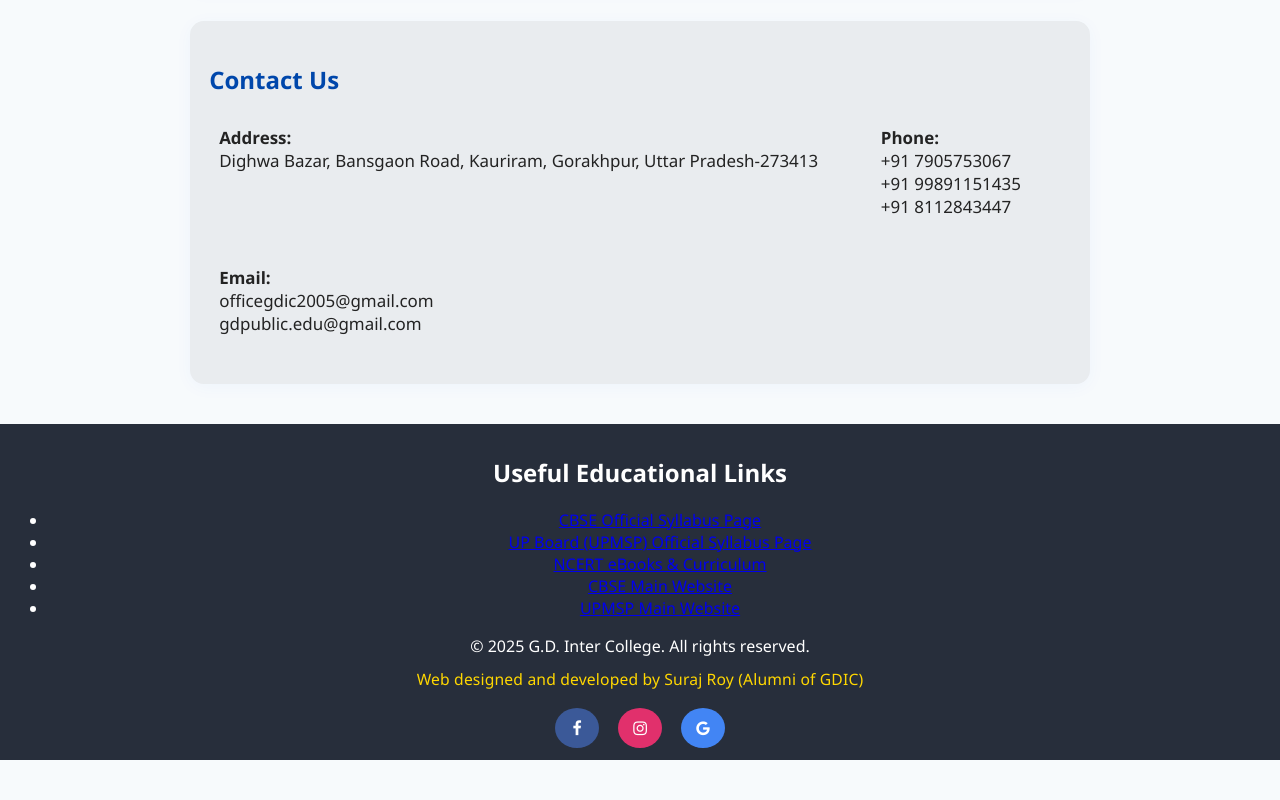
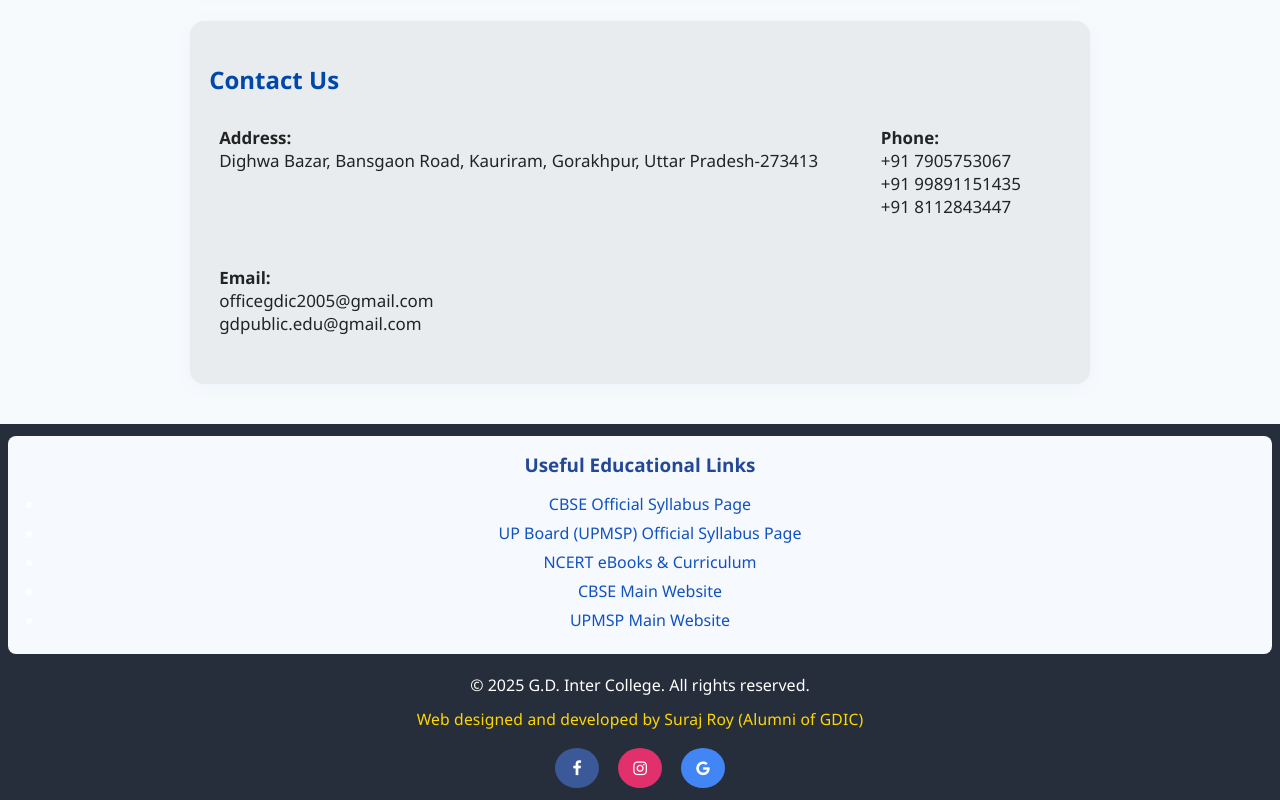
Before and after one commit to surajroy0011/GDINTERCOLLEGE, a plain HTML site: page index.html in a window 1280 px wide. Shown: the part 2658-3458 px from the top of the page. Before the commit the page ends 3418 px from the top, so only its background shows below. Drawn offline with Linux system fonts and the light colour scheme.

Commit message:
Update styles.css

```diff
--- a/styles.css
+++ b/styles.css
@@ -434,3 +434,30 @@ button, .cta-btn, .shuffle-btn {
   opacity: 0.93;
   transform: scale(1.10);
 }
+.edu-links {
+  margin-bottom: 20px;
+  padding: 16px;
+  background: #f6f9fd;
+  border-radius: 8px;
+}
+.edu-links h2 {
+  margin-top: 0;
+  font-size: 1.18em;
+  font-weight: bold;
+  color: #234897;
+}
+.edu-links ul {
+  margin: 0;
+  padding-left: 20px;
+}
+.edu-links li {
+  margin: 7px 0;
+}
+.edu-links a {
+  color: #1152c1;
+  text-decoration: none;
+}
+.edu-links a:hover {
+  color: #e1306c;
+  text-decoration: underline;
+}
```
